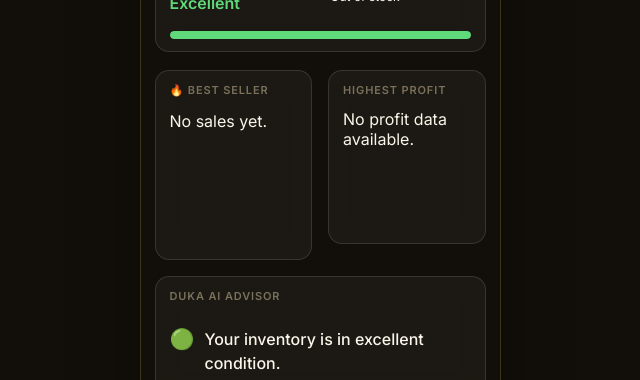
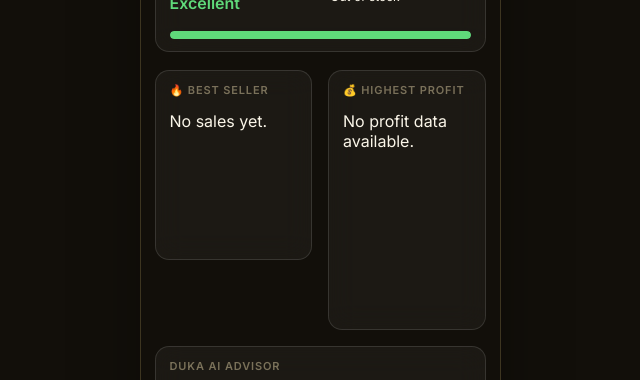
Before and after one commit to bred9702-svg/Duka-app-fin, a React (Vite) app: page /inventory in a window 1280 px wide. Shown: the part 207-587 px from the top of the page, without its empty margins (320-960 px from the left). Built offline with nearby package versions, Linux system fonts and the light colour scheme; no server answers; the database is empty.

Commit message:
Update HighestProfitCard.jsx

```diff
--- a/src/components/inventory/HighestProfitCard.jsx
+++ b/src/components/inventory/HighestProfitCard.jsx
@@ -1,29 +1,21 @@
-import Card from '../ui/Card'
+import SectionCard from './SectionCard'
 
 export default function HighestProfitCard({
   highestProfit,
+  compact = false,
 }) {
   return (
-    <Card style={{ marginBottom: 16 }}>
-      <p
-        style={{
-          fontSize: 11,
-          color: 'var(--text-low)',
-          marginBottom: 12,
-          textTransform: 'uppercase',
-          letterSpacing: '.08em',
-          fontWeight: 600,
-        }}
-      >
-        Highest Profit
-      </p>
-
+    <SectionCard
+      title="💰 Highest Profit"
+      height={compact ? 190 : 260}
+    >
       {highestProfit ? (
         <>
           <h2
             style={{
               margin: 0,
               color: 'var(--text-hi)',
+              fontSize: compact ? 18 : 24,
             }}
           >
             {highestProfit.name}
@@ -31,27 +23,41 @@ export default function HighestProfitCard({
 
           <p
             style={{
-              marginTop: 8,
+              marginTop: 12,
               color: '#5FD97A',
               fontWeight: 700,
+              fontSize: compact ? 14 : 16,
             }}
           >
-            💰 KES {Math.round(highestProfit.profit).toLocaleString()}
+            KES {Math.round(highestProfit.profit).toLocaleString()}
           </p>
 
-          <p
+          <div
             style={{
-              marginTop: 8,
-              color: 'var(--text-low)',
-              fontSize: 12,
+              marginTop: 18,
             }}
           >
-            Category: {highestProfit.category}
-          </p>
+            <small
+              style={{
+                color: 'var(--text-low)',
+              }}
+            >
+              Category
+            </small>
+
+            <p
+              style={{
+                margin: '6px 0 0',
+                fontWeight: 600,
+              }}
+            >
+              {highestProfit.category}
+            </p>
+          </div>
         </>
       ) : (
         <p>No profit data available.</p>
       )}
-    </Card>
+    </SectionCard>
   )
 }
```
